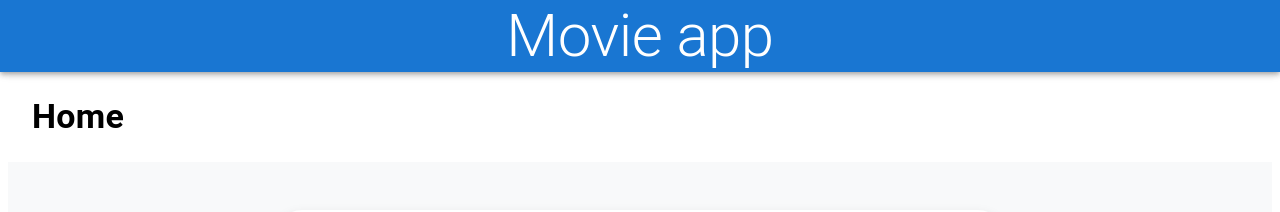
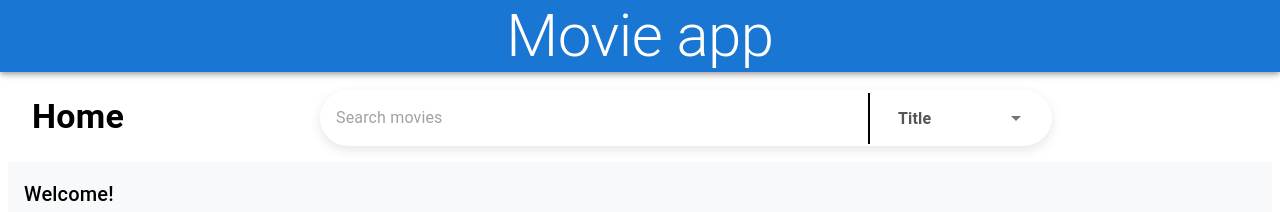
Before and after one commit to nikolalekoski/movie-app, a React (Vite) app: page / in a window 1280 px wide. Shown: the top 212 px of the page. Built offline with nearby package versions, Linux system fonts and the light colour scheme.

Commit message:
small fixes

```diff
--- a/src/components/Layout/PageLayout.tsx
+++ b/src/components/Layout/PageLayout.tsx
@@ -1,22 +1,51 @@
 import { Typography } from "@mui/material";
 import Header from "../Header";
 import { Box } from "@mui/material";
+import type { ReactNode } from "react";
 
-interface IProps {
+export interface IProps {
   children: React.ReactNode;
   title: string;
+  headerRight?: ReactNode;
 }
 
-export const PageLayout = ({ children, title }: IProps) => {
+export const PageLayout = ({ children, title, headerRight }: IProps) => {
   return (
     <>
       <Header />
-      <Box sx={{ paddingTop: "64px" }}>
-        <Typography variant="h4" fontWeight="bold" p={3}>
-          {title}
-        </Typography>
-        {children}
+      <Box sx={{ paddingTop: "50px", px: 3, mb: 2 }}>
+        <Box
+          sx={{
+            display: "flex",
+            alignItems: "center",
+            justifyContent: "space-between",
+            flexWrap: "wrap",
+            mb: 2,
+          }}
+        >
+          <Box sx={{ display: "flex", alignItems: "center" }}>
+            <Typography
+              variant="h4"
+              fontWeight="bold"
+              sx={{ lineHeight: 1, mt: "28px" }}
+            >
+              {title}
+            </Typography>
+          </Box>
+          {headerRight && (
+            <Box
+              sx={{
+                display: "flex",
+                justifyContent: "center",
+                flex: 1,
+              }}
+            >
+              <Box sx={{ width: 800 }}>{headerRight}</Box>
+            </Box>
+          )}
+        </Box>
       </Box>
+      <Box>{children}</Box>
     </>
   );
 };
--- a/src/pages/Home.tsx
+++ b/src/pages/Home.tsx
@@ -35,14 +35,18 @@ export default function Home() {
   });*/
 
   return (
-    <PageLayout title={"Home"}>
-      <Box sx={{ backgroundColor: "#f8f9fa", minHeight: "100vh", padding: 2 }}>
+    <PageLayout
+      title={"Home"}
+      headerRight={
         <SearchBar
           searchTerm={searchTerm}
           onSearchChange={setSearchTerm}
           searchParam={searchParam}
           onSearchParamChange={setSearchParam}
         />
+      }
+    >
+      <Box sx={{ backgroundColor: "#f8f9fa", minHeight: "100vh", padding: 2 }}>
         <Typography variant="h6">Welcome!</Typography>
 
         <Box
```
